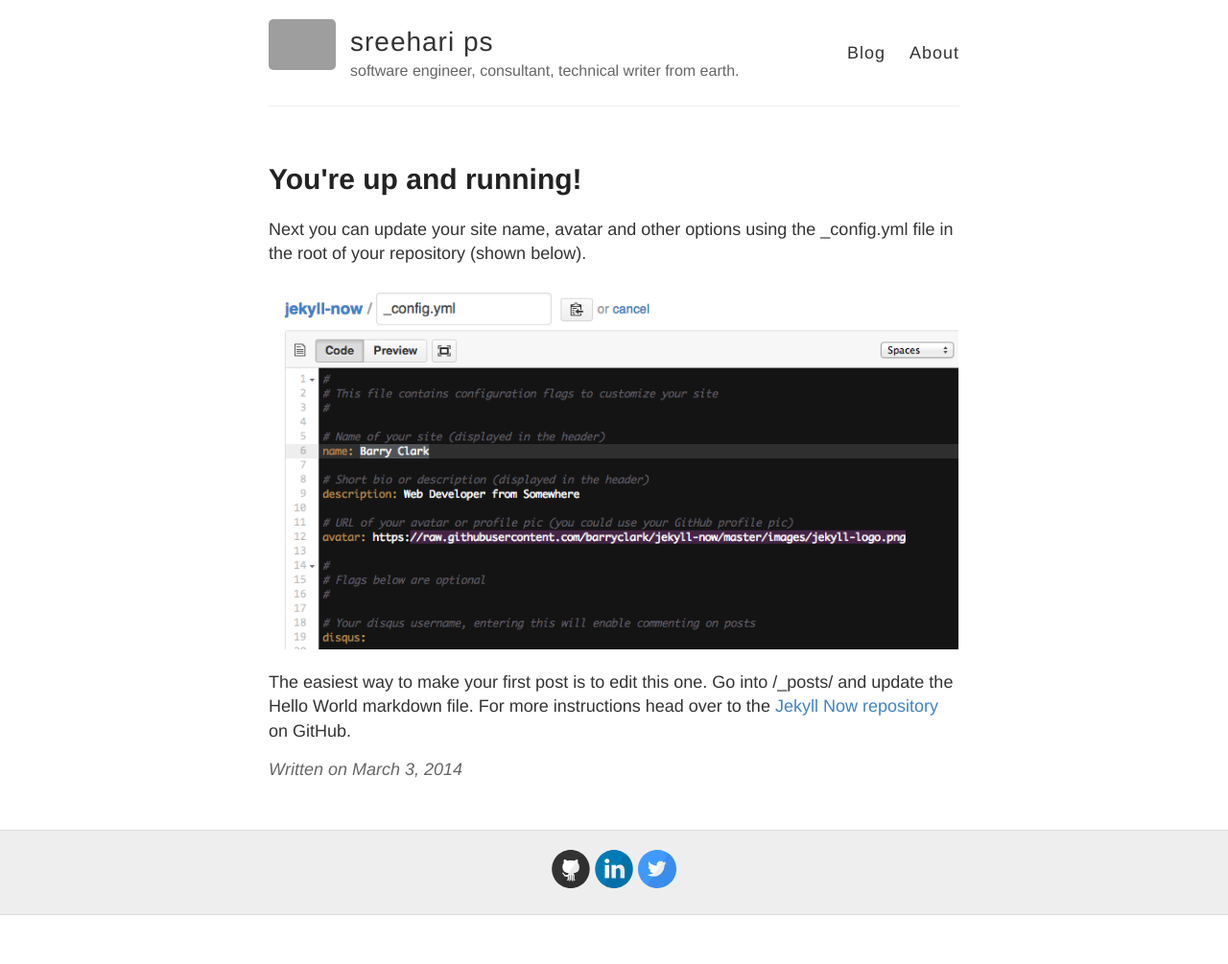
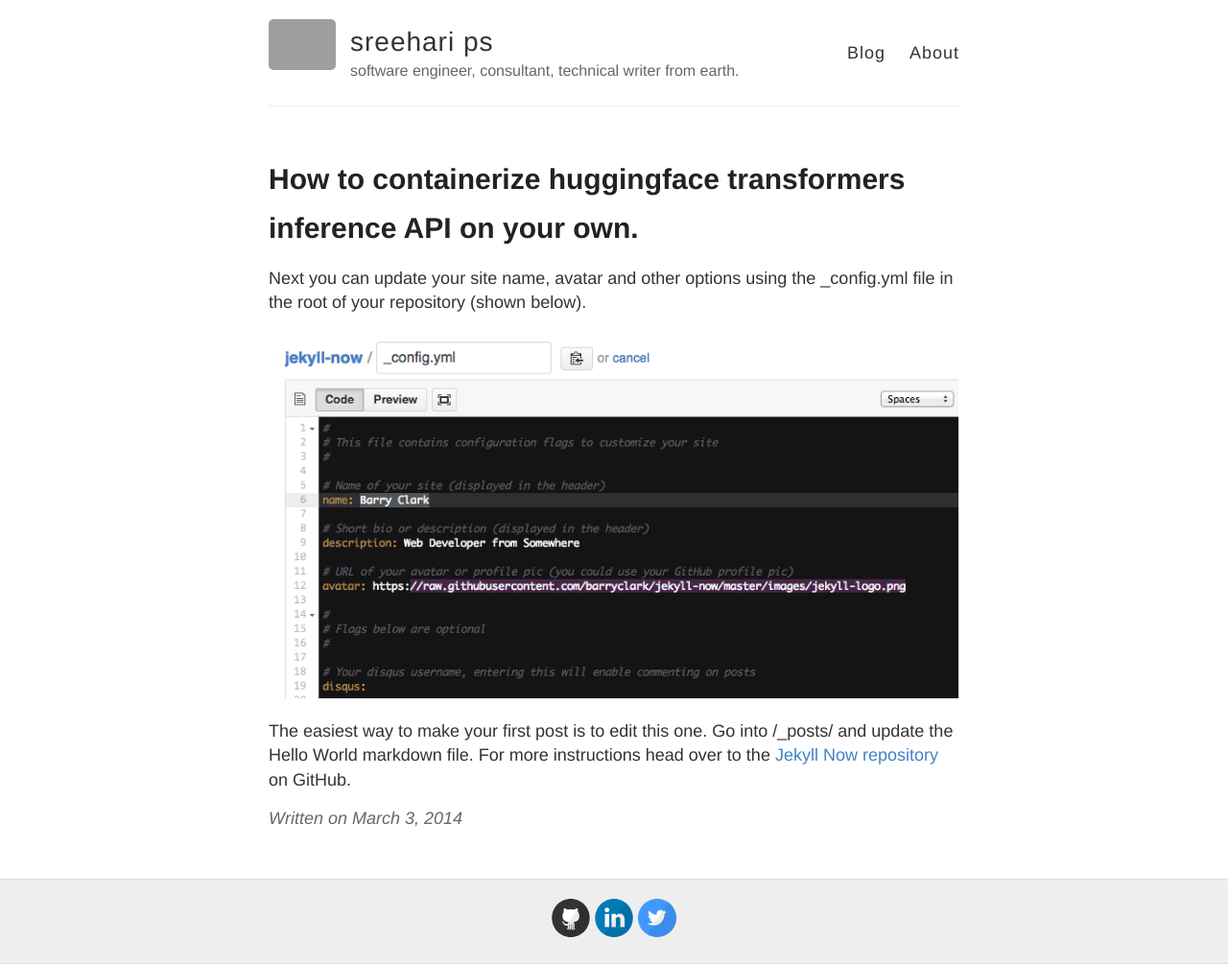
Before and after one commit to XAQREN/xaqren.github.io, a Jekyll site: the page built from _posts/2014-3-3-Hello-World.md, in a window 1280 px wide. Shown: the whole page at 96% size. Built offline with Jekyll 4.4.1, drawn with Linux system fonts in a browser that asks for light colours; before the commit the page ends 954 px from its top, so only the background shows below that; grey boxes are pictures that could not be loaded.

Commit message:
Update 2014-3-3-Hello-World.md

```diff
--- a/_posts/2014-3-3-Hello-World.md
+++ b/_posts/2014-3-3-Hello-World.md
@@ -1,6 +1,6 @@
 ---
 layout: post
-title: You're up and running!
+title: How to containerize huggingface transformers inference API on your own.
 ---
 
 Next you can update your site name, avatar and other options using the _config.yml file in the root of your repository (shown below).
```
